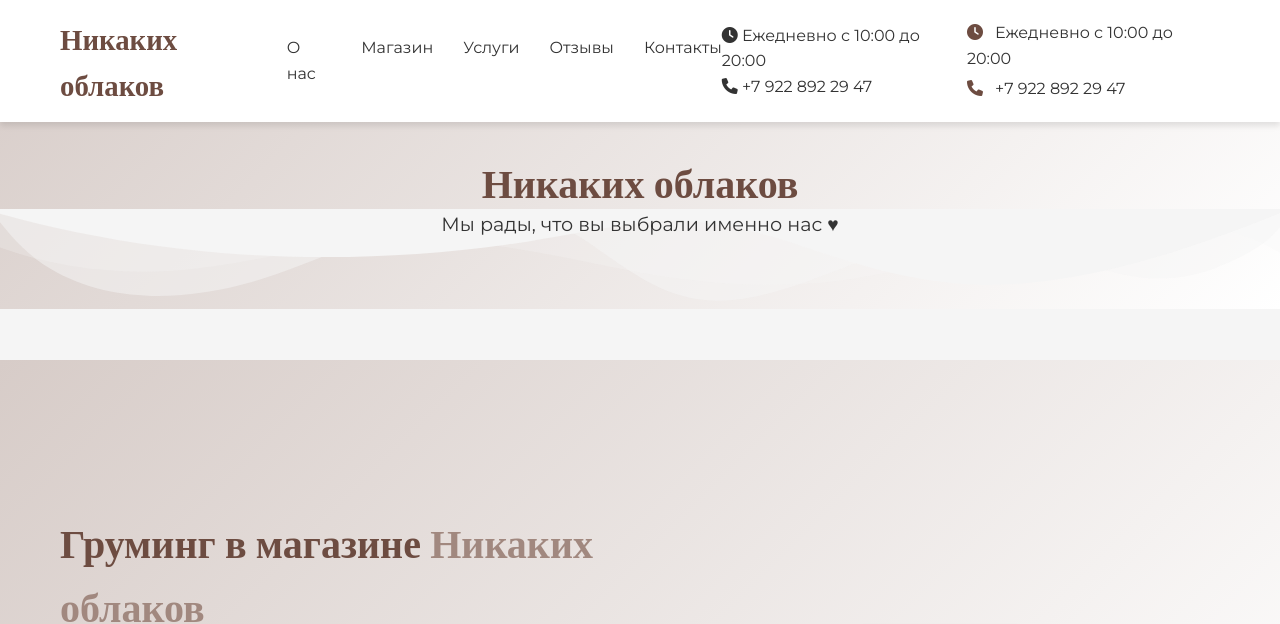
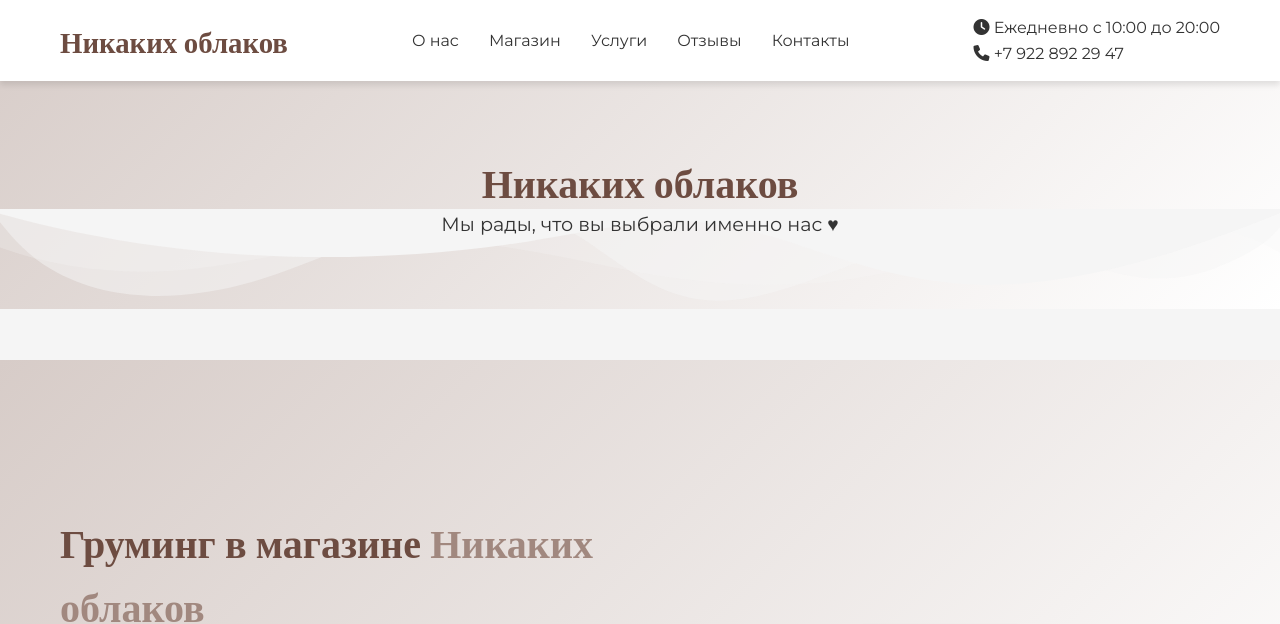
Before and after one commit to Lika24572/29.05, a plain HTML site: page index.html in a window 1280 px wide. Shown: the top 624 px of the page. Drawn offline with nearby package versions, Linux system fonts and the light colour scheme.

Commit message:
Update index.html

```diff
--- a/index.html
+++ b/index.html
@@ -43,10 +43,6 @@
                 <p><i class="fas fa-phone"></i> +7 922 892 29 47</p>
             </div>
          </nav>
-        <div class="contact-info desktop-contact">
-            <p><i class="fas fa-clock"></i> Ежедневно с 10:00 до 20:00</p>
-            <p><i class="fas fa-phone"></i> +7 922 892 29 47</p>
-        </div>
     </div>
     </header>
 
```
